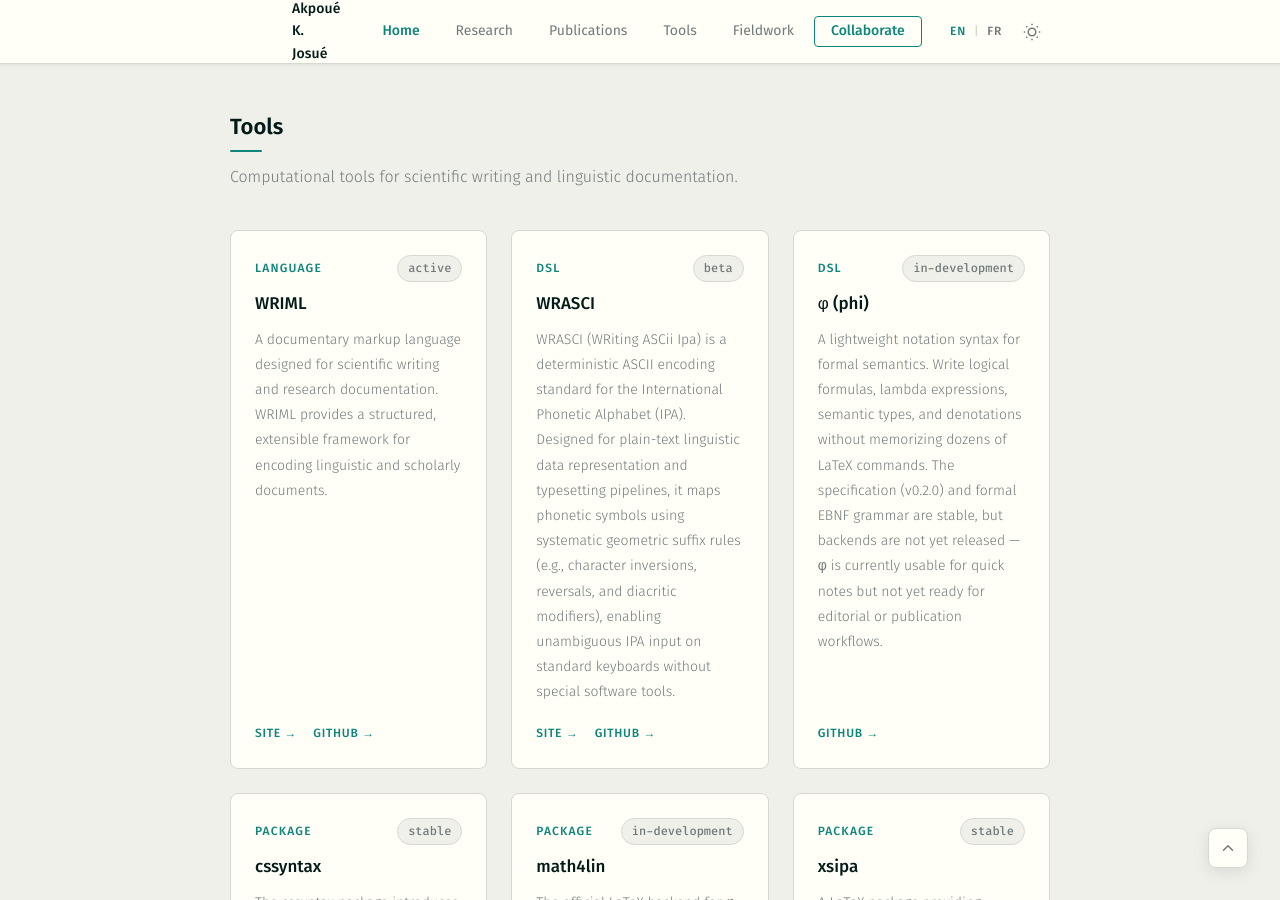
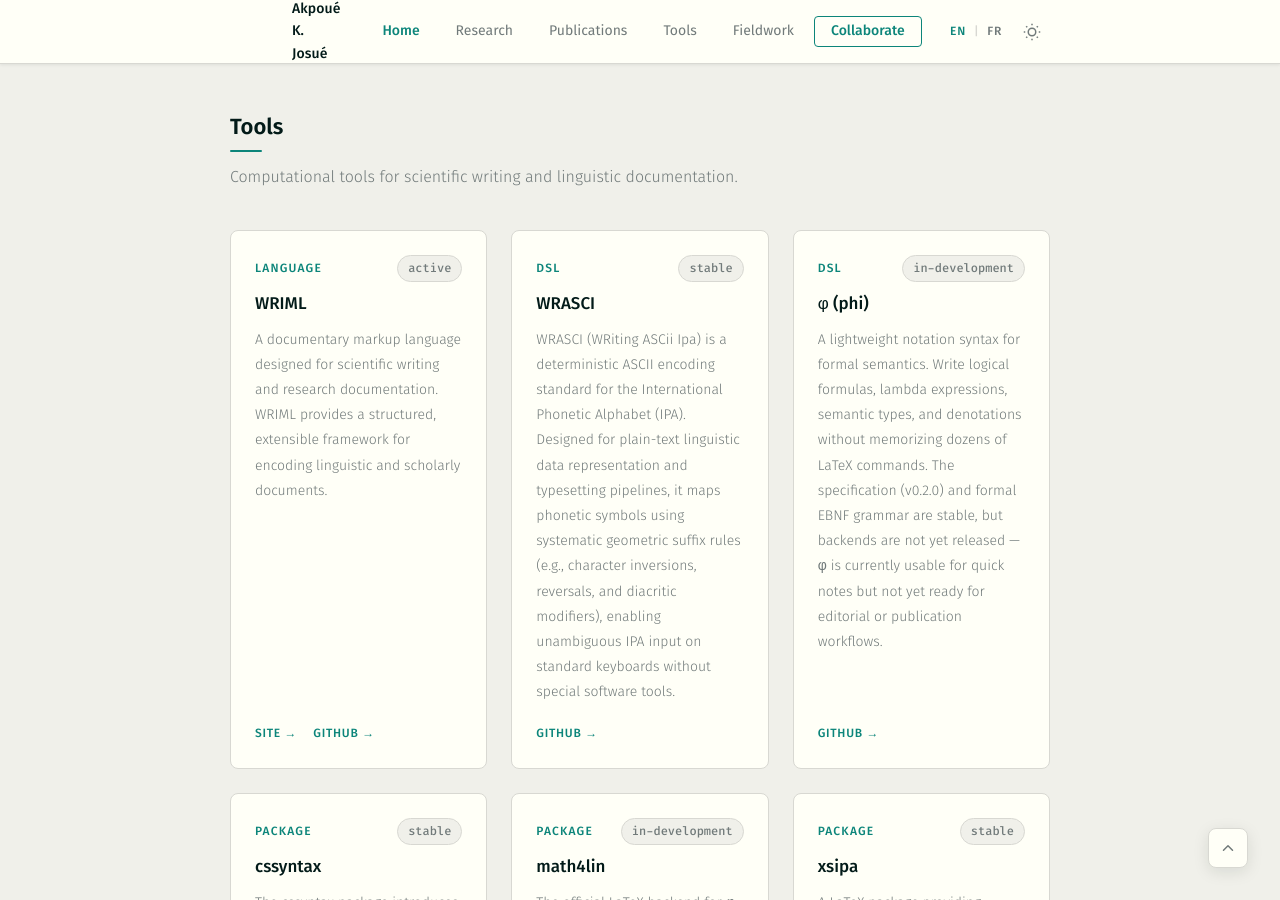
Before and after one commit to kjosueakpoue/kjosueakpoue.github.io, a Jekyll site: the page built from en/index.html, in a window 1280 px wide and 900 px high, scrolled down 2502 px. Built offline with Jekyll 4.4.1, drawn with Linux system fonts in a browser that asks for light colours.

Commit message:
Update WRIML and WRASCI tool details

```diff
--- a/_data/tools.yml
+++ b/_data/tools.yml
@@ -29,7 +29,7 @@
   url_site: "https://dbjoshua.github.io/WRIML"
   url_github: "https://github.com/wriml"
   version_current: "3.0"
-  related:
+  related: ""
 
 # ------------------------------------------------------------
 # DSL — NOTATION FORMELLE
@@ -37,7 +37,7 @@
 
 - id: wrasci
   type: dsl
-  status: beta
+  status: stable
   name: "WRASCI"
   fullname:
     en: "WRASCI — Writing ASCII IPA Encoding Standard"
@@ -57,8 +57,8 @@
       elle associe les symboles phonétiques au moyen de règles de suffixation
       géométriques systématiques (inversions, renversements, diacritiques), permettant
       une saisie non ambiguë de l'API sur tout clavier standard.
-  version_current: "0.2.0"
-  url_site: ""
+  version_current: "1.0.0"
+  url_site:
   url_github: "https://github.com/wriml/wrasci/releases/tag/v1.0.0"
   related: "wriml"
 
```
